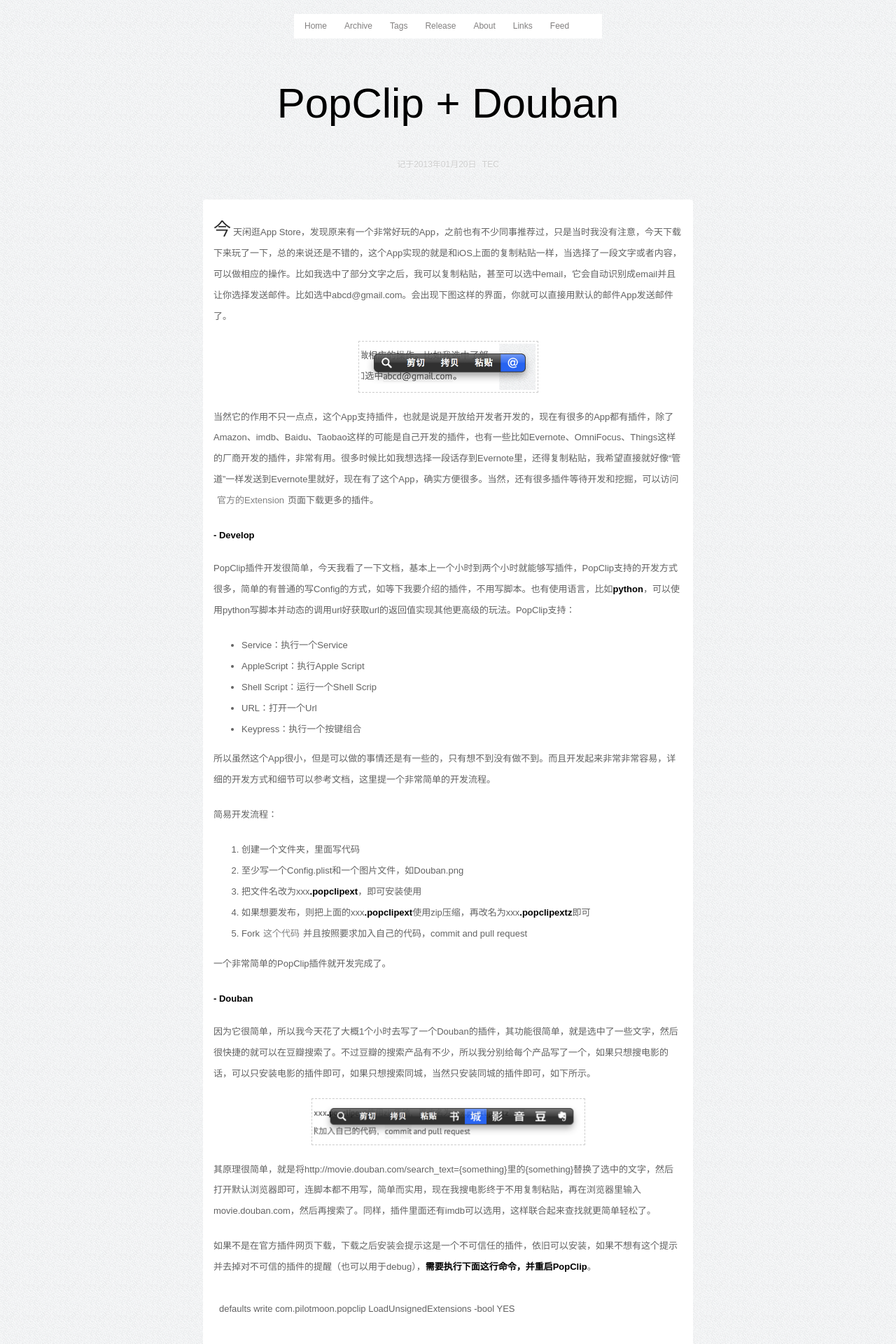
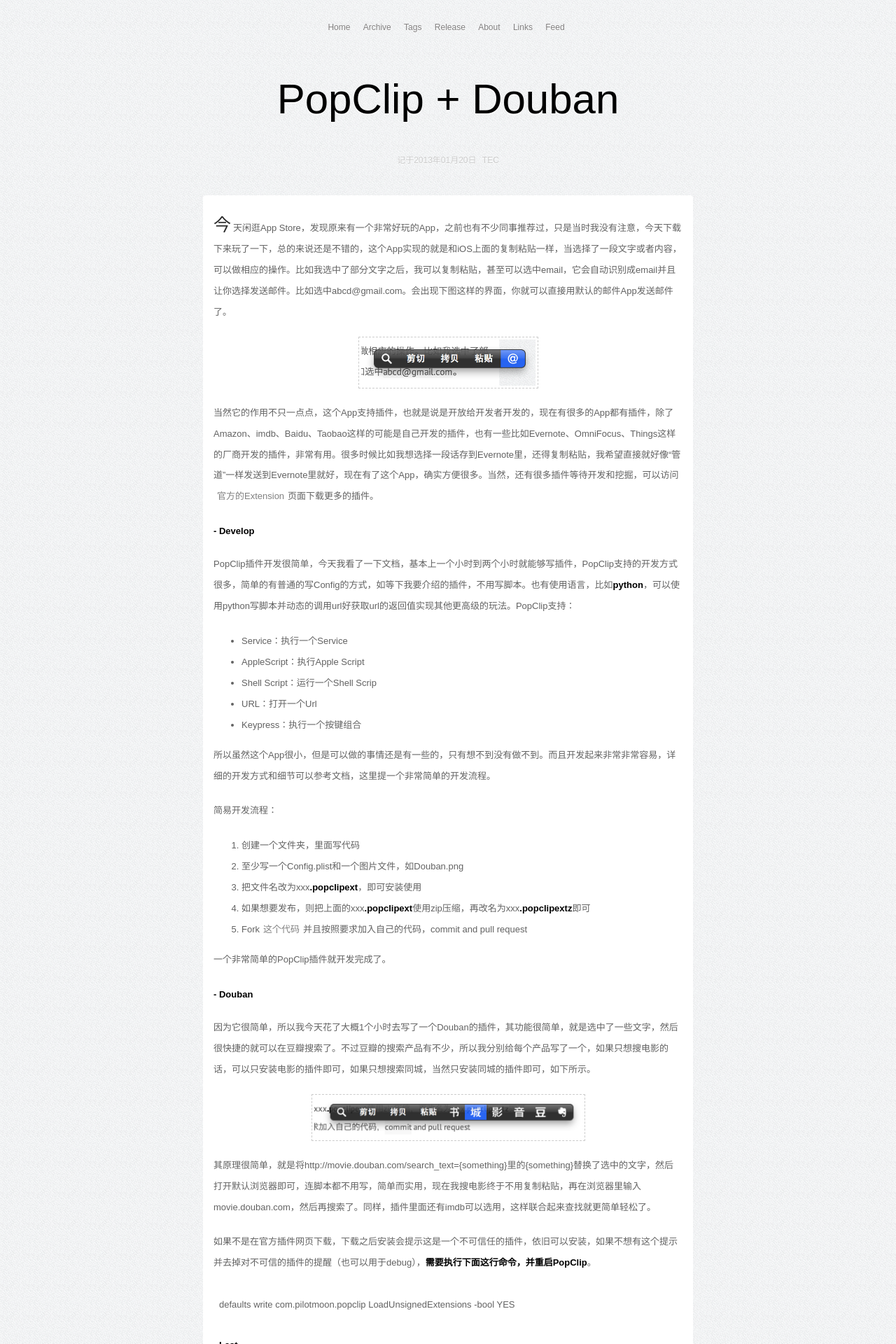
Before and after one commit to zwitzwit/guojing.github.com, a Jekyll site: the page built from index.html, in a window 1280 px wide. Shown: the top 1920 px of the page at 70% size. Built offline with Jekyll 4.4.1, drawn with Linux system fonts in a browser that asks for light colours; Markdown is read by kramdown in place of the engine named in the settings; the list of posts is cut into pages by our own code; comment, search, counter and statistics services are not loaded.

Commit message:
add new style

```diff
--- a/_includes/banner.html
+++ b/_includes/banner.html
@@ -1,13 +1,11 @@
-<div class="banner">
-  <ul>
-    <li><a href="/">Home</a></li>
-    <li><a href="/archive/">Archive</a></li>
-    <li><a href="/tags/">Tags</a></li>
-    <li><a href="/release/">Release</a></li>
-    <li><a href="/about/">About</a></li>
-    <li><a href="/links/" class="mobile">Links</a></li>
-    <li><a href="/feed.xml" class="mobile">Feed</a></li>
-  </ul>
+<div class="banner2">
+    <span><a href="/">Home</a></span>
+    <span><a href="/archive/">Archive</a></span>
+    <span><a href="/tags/">Tags</a></span>
+    <span><a href="/release/" class="release">Release</a></span>
+    <span><a href="/about/" class="about">About</a></span>
+    <span><a href="/links/" class="links">Links</a></span>
+    <span><a href="/feed.xml" class="feed">Feed</a></span>
 </div>
 
 <script>
--- a/_includes/header.html
+++ b/_includes/header.html
@@ -4,6 +4,4 @@
 <link rel="icon" href="/images/icons/avatar.png">
 <script type="text/javascript" src="/js/jquery-1.7.1.min.js"></script>
 <script src="http://tjs.sjs.sinajs.cn/open/api/js/wb.js" type="text/javascript" charset="utf-8"></script>
-<link href="/js/code/prettify.css" type="text/css" rel="stylesheet" />
-<script type="text/javascript" src="/js/code/prettify.js"></script>
 <meta name="viewport" content="width=device-width; initial-scale=1.0">
--- a/_layouts/default.html
+++ b/_layouts/default.html
@@ -15,41 +15,6 @@
 {{ content }}
 </div>
 
-<!-- <div class="paginator">
-
-{% if paginator.previous_page or paginator.next_page %}
-
-{% if paginator.previous_page %}
-
-{% if paginator.previous_page == 1 %}
-<a href="{{ page.id }}/">上一页</a>
-{% else %}
-<a href="{{ page.id }}/page{{ paginator.previous_page }}/">上一页</a>
-{% endif %}
-
-{% endif %}
-
-{% if paginator.next_page %}
-<a href="{{ page.id }}/page{{ paginator.next_page }}/">下一页</a>
-{% endif %}
-</div>
-
-{% endif %}
-
- -->
- {% include footer.html %}
-
-<script type="text/javascript">
-    /* * * CONFIGURATION VARIABLES: EDIT BEFORE PASTING INTO YOUR WEBPAGE * * */
-    var disqus_shortname = '{{site.author.key}}';
-
-    /* * * DON'T EDIT BELOW THIS LINE * * */
-    (function () {
-        var s = document.createElement('script'); s.async = true;
-        s.type = 'text/javascript';
-        s.src = 'http://' + disqus_shortname + '.disqus.com/count.js';
-        (document.getElementsByTagName('HEAD')[0] || document.getElementsByTagName('BODY')[0]).appendChild(s);
-    }());
-</script>
+{% include footer.html %}
 </body>
 </html>
--- a/css/style.css
+++ b/css/style.css
@@ -8,17 +8,15 @@
 .comments {width:699px;margin:35px auto;}
 .guide {margin: -10px auto;}
 .cast, .main, .comments{width:700px}
-.banner {width: 440px;}
 .cast {display: none}
 
-.banner {z-index: 9999; top: 0; left: 0;}
-.banner {font-family: "Overlock","Hiragino Sans GB","Microsoft YaHei",sans-serif; font-size: 12px;}
-.banner {height:35px;margin:20px auto;background: rgba(255, 255, 255);}
-.banner ul {list-style:none;padding:8px 0px 0px 10px;margin:0px}
-.banner ul li {float:left; margin-right:15px}
+.banner2 {z-index: 9999; top: 0; left: 0;}
+.banner2 {font-family: "Overlock","Hiragino Sans GB","Microsoft YaHei",sans-serif; font-size: 12px;}
+.banner2 span {margin-right:5px}
+.banner2 {margin-bottom: 60px; text-align: center; margin: 30px auto}
 
-.banner a:link{color:#817F7F;text-decoration:none;text-shadow:0px 1px 0px white; padding:3px;margin:0 2px}
-.banner a:visited{color:#817F7F;text-decoration:none;text-shadow:0px 1px 0px white;}
+.banner2 a:link{color:#817F7F;text-decoration:none;text-shadow:0px 1px 0px white; padding:3px;margin:0 2px}
+.banner2 a:visited{color:#817F7F;text-decoration:none;text-shadow:0px 1px 0px white;}
 /*
 .banner a:hover{background:#4d4f51; padding:3px; color:white; text-shadow: 0 1px 0 black; -moz-border-radius:4px;-webkit-border-radius:4px;border-radius:4px;margin:0 2px;}
 */
@@ -91,6 +89,7 @@
 .share {margin:10px auto; width:630px;text-align:right}
 .WB_praise .praise_intro {padding-top: 9px}
 
+.clear {content: "."; display: block; height: 0; clear: both; visibility: hidden}
 .clearfix:after { content: "."; display: block; height: 0; clear: both; visibility: hidden }
 
 .jiathis_style {float:right}
@@ -111,7 +110,7 @@
 pre code {background: white; border: none; margin: -7px; box-shadow: none; font-family: helvetica;}
 blockquote {font-style: italic; background-image: url('../images/theme/block@2x.png'); background-repeat: no-repeat; background-position: left top; padding-left: 25px; margin-left: 20px; background-color: transparent; background-size: 16px}
 
-.intro {padding-left: 10px; font-size: 12px; margin-bottom: 20px; font-weight: bolder;}
+.intro {padding-left: 10px; font-size: 12px; margin-bottom: 20px; font-weight: bolder; margin-top: 20px}
 .more .title{font-size: 12px; padding-left: 10px; text-align: left; margin-bottom: 20px}
 
 .archive {list-style: none; padding: 0px}
@@ -148,29 +147,32 @@
 .tag4 a:visited {font-size:24px;padding:3px; text-shadow: 0 1px 0 white; -moz-border-radius:4px;-webkit-border-radius:4px;border-radius:4px;margin:0 2px;color:black;text-decoration:none}
 /*.tag4 a:hover {font-size:24px;background:#4d4f51; padding:3px; color:white; text-shadow: 0 1px 0 black; -moz-border-radius:4px;-webkit-border-radius:4px;border-radius:4px;margin:0 2px}*/
 
-.mobile {}
+.links, .feed, .release{}
 
 @media (max-width: 320px) {
-    .cast, .main, .comments{width: 100%;}
+    .cast, .main, .comments, .content, .cast{width: 90%; margin: 0px}
     .title {font-size:30px;}
     .more, .insta {float: none}
     .insta {display: none}
-    .banner ul li {margin-bottom: 10px}
-    .banner {font-size:11px;}
-    .banner {width: 320px}
-    .mobile {display: none}
+    .date {font-size: 12px}
+    .content {margin: 0px auto;}
     .content img {max-width: 310px}
-    #disqus_container, .forb{text-align: center;}
+    .feed, .links, .release{display: none}
+    #disqus_container, .forb{margin-left: 10px}
+    .forb {margin-top: 20px}
 }
 
 @media (max-width: 480px) {
-    .main {width: 100%;}
-    .title {font-size:40px;}
+    .cast, .main, .comments, .content, .cast{width: 90%; margin: 0px}
+    .title {font-size:30px;}
     .more, .insta {float: none}
     .insta {display: none}
     .date {font-size: 12px}
-    .banner {width: 480px;}
+    .content {margin: 0px auto;}
     .content img {max-width: 470px}
+    .feed {display: none}
+    #disqus_container, .forb{margin-left: 10px}
+    .forb {margin-top: 20px}
 }
 
 @media (max-width: 640px) {
@@ -178,7 +180,6 @@
     .title {font-size:30px;}
     .more, .insta {float: none}
     .date {font-size: 12px}
-    .banner {width: 640px;}
     .insta {display: none}
     .content img {max-width: 630px}
 }
```
